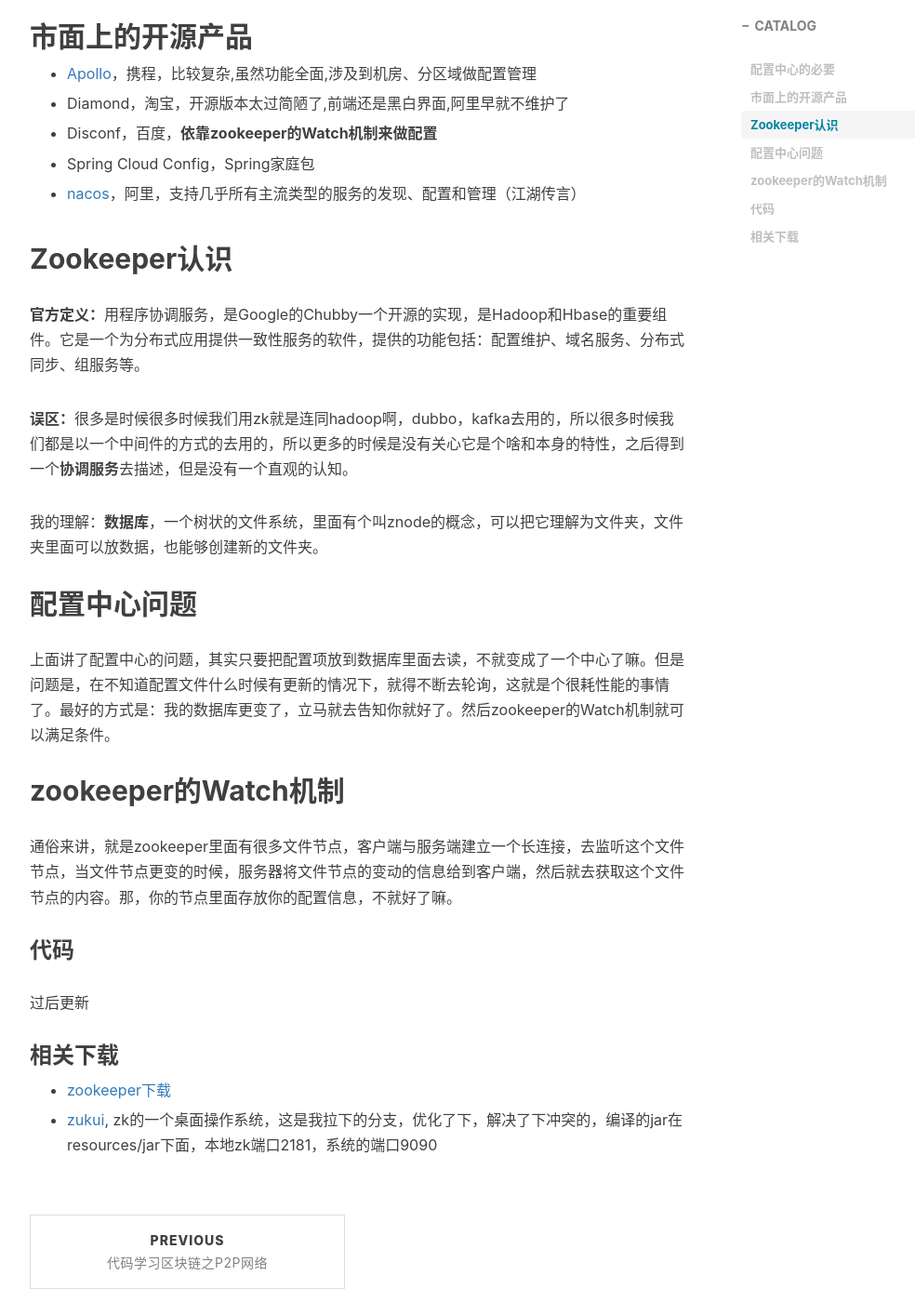
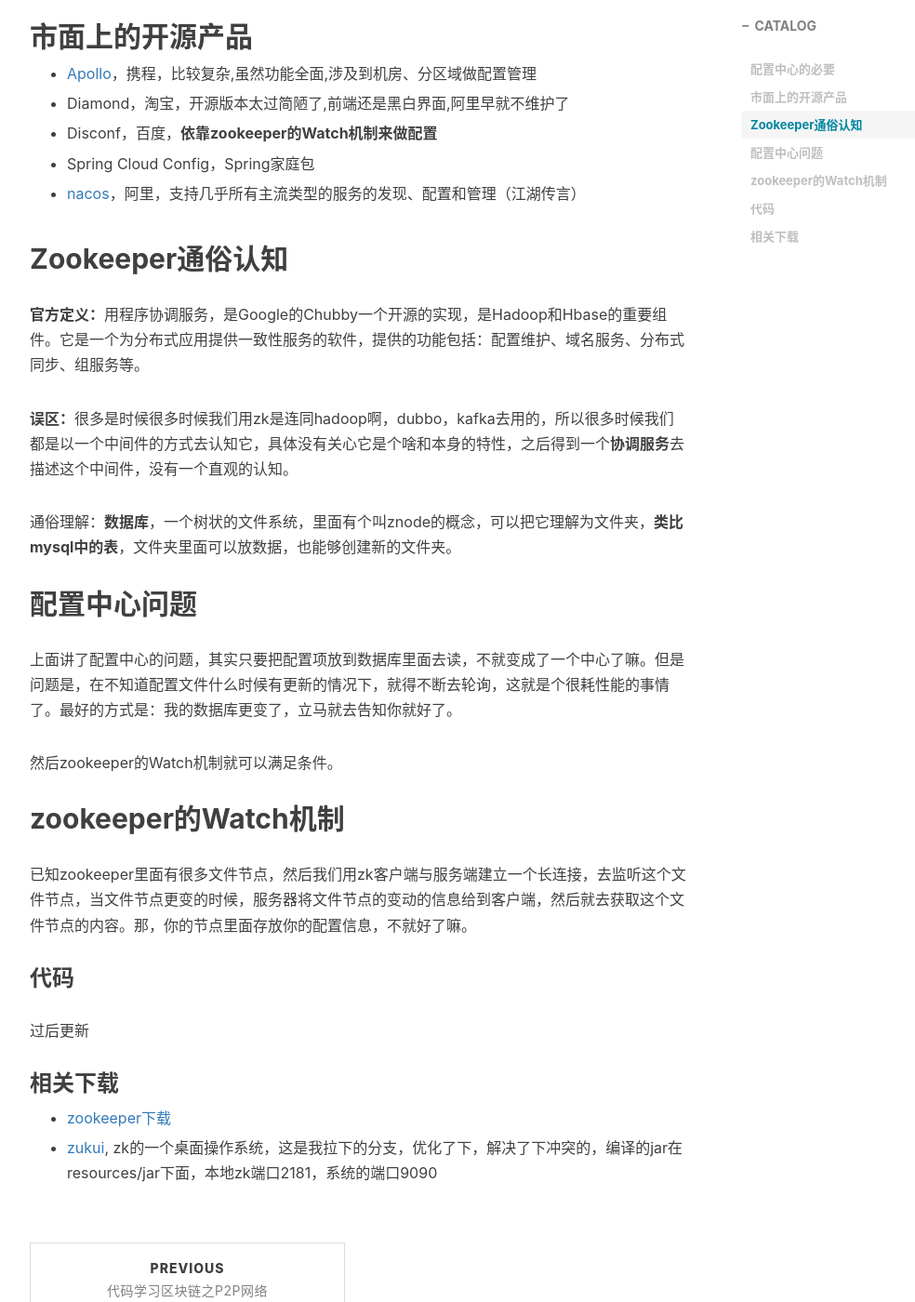
Before and after one commit to althos/althos.github.io, a Jekyll site: the page built from _posts/2019-11-30-基于ZK的配置中心.md, in a window 1280 px wide and 1400 px high, scrolled down 817 px. Shown: the whole window at 93% size, without its empty margins (233-1217 px from the left). Built offline with Jekyll 4.4.1, drawn with Linux system fonts in a browser that asks for light colours; nearby versions of some CDN libraries; comment, search, counter and statistics services are not loaded; some of the changed text lies outside the part shown.

Commit message:
Update 2019-11-30-基于ZK的配置中心.md

```diff
--- a/_posts/2019-11-30-基于ZK的配置中心.md
+++ b/_posts/2019-11-30-基于ZK的配置中心.md
@@ -38,27 +38,23 @@
 - [nacos](<https://nacos.io/en-us/>)，阿里，支持几乎所有主流类型的服务的发现、配置和管理（江湖传言）
 
 
-## Zookeeper认识
+## Zookeeper通俗认知
 
 **官方定义：**用程序协调服务，是Google的Chubby一个开源的实现，是Hadoop和Hbase的重要组件。它是一个为分布式应用提供一致性服务的软件，提供的功能包括：配置维护、域名服务、分布式同步、组服务等。
 
-**误区：**很多是时候很多时候我们用zk就是连同hadoop啊，dubbo，kafka去用的，所以很多时候我们都是以一个中间件的方式的去用的，所以更多的时候是没有关心它是个啥和本身的特性，之后得到一个**协调服务**去描述，但是没有一个直观的认知。
+**误区：**很多是时候很多时候我们用zk是连同hadoop啊，dubbo，kafka去用的，所以很多时候我们都是以一个中间件的方式去认知它，具体没有关心它是个啥和本身的特性，之后得到一个**协调服务**去描述这个中间件，没有一个直观的认知。
 
-我的理解：**数据库**，一个树状的文件系统，里面有个叫znode的概念，可以把它理解为文件夹，文件夹里面可以放数据，也能够创建新的文件夹。
-
-
+通俗理解：**数据库**，一个树状的文件系统，里面有个叫znode的概念，可以把它理解为文件夹，**类比mysql中的表**，文件夹里面可以放数据，也能够创建新的文件夹。
 
 ## 配置中心问题
 
-上面讲了配置中心的问题，其实只要把配置项放到数据库里面去读，不就变成了一个中心了嘛。但是问题是，在不知道配置文件什么时候有更新的情况下，就得不断去轮询，这就是个很耗性能的事情了。最好的方式是：我的数据库更变了，立马就去告知你就好了。然后zookeeper的Watch机制就可以满足条件。
+上面讲了配置中心的问题，其实只要把配置项放到数据库里面去读，不就变成了一个中心了嘛。但是问题是，在不知道配置文件什么时候有更新的情况下，就得不断去轮询，这就是个很耗性能的事情了。最好的方式是：我的数据库更变了，立马就去告知你就好了。
 
-
+然后zookeeper的Watch机制就可以满足条件。
 
 ## zookeeper的Watch机制
 
-通俗来讲，就是zookeeper里面有很多文件节点，客户端与服务端建立一个长连接，去监听这个文件节点，当文件节点更变的时候，服务器将文件节点的变动的信息给到客户端，然后就去获取这个文件节点的内容。那，你的节点里面存放你的配置信息，不就好了嘛。
-
-
+已知zookeeper里面有很多文件节点，然后我们用zk客户端与服务端建立一个长连接，去监听这个文件节点，当文件节点更变的时候，服务器将文件节点的变动的信息给到客户端，然后就去获取这个文件节点的内容。那，你的节点里面存放你的配置信息，不就好了嘛。
 
 ### 代码
 
```
Also changed, not shown: other parts of _posts/2019-11-30-基于ZK的配置中心.md (+1 -1 lines).
